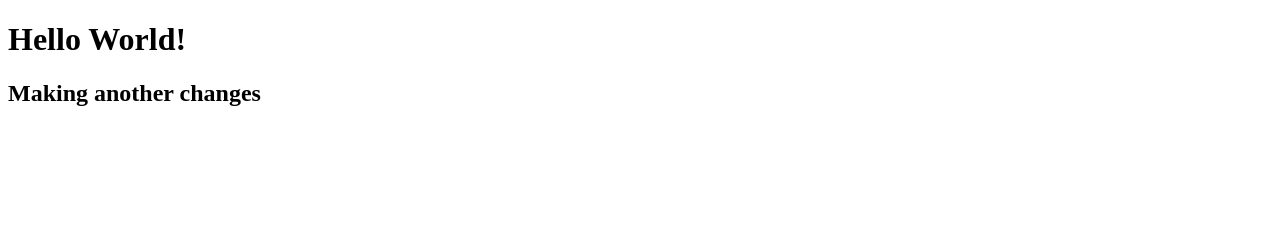
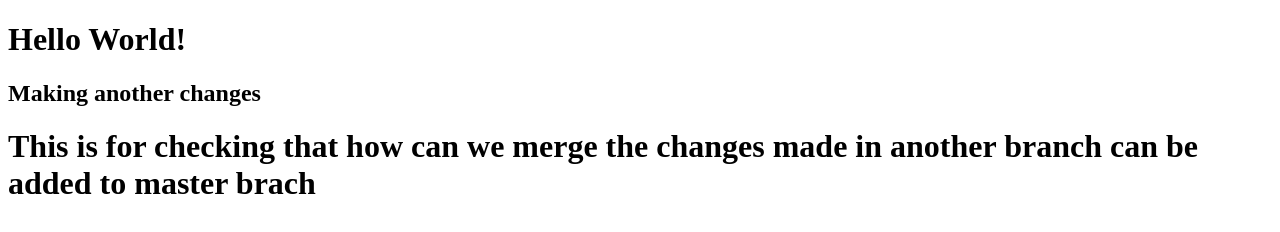
Before and after one commit to DeepakKumar1482/Learning, a plain HTML site: page index.html in a window 1280 px wide. Drawn offline with Linux system fonts and the light colour scheme.

Commit message:
checking how to merge the side branch with master branch

```diff
--- a/index.html
+++ b/index.html
@@ -10,6 +10,7 @@
 <body>
     <h1>Hello World!</h1>
     <h2>Making another changes</h2>
+    <h1>This is for checking that how can we merge the changes made in another branch can be added to master brach</h1>
 </body>
 
 </html>
```
